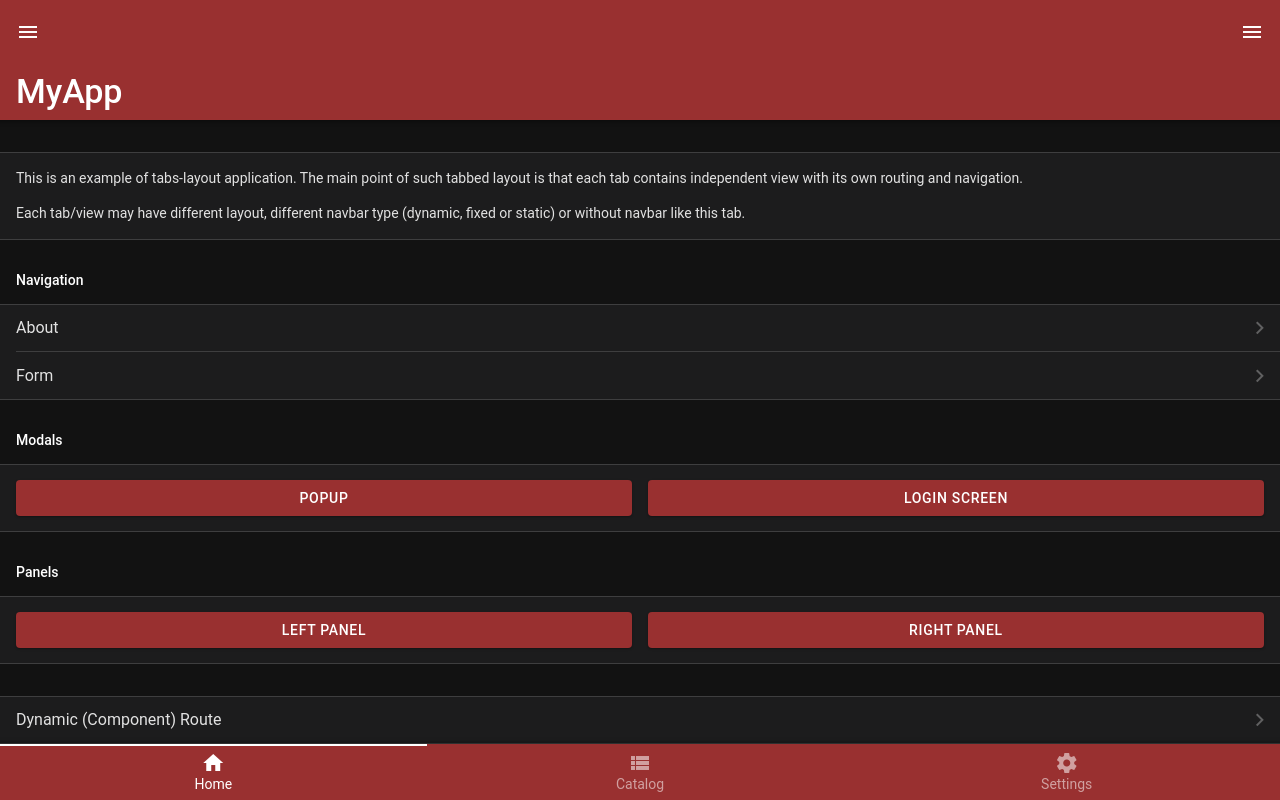
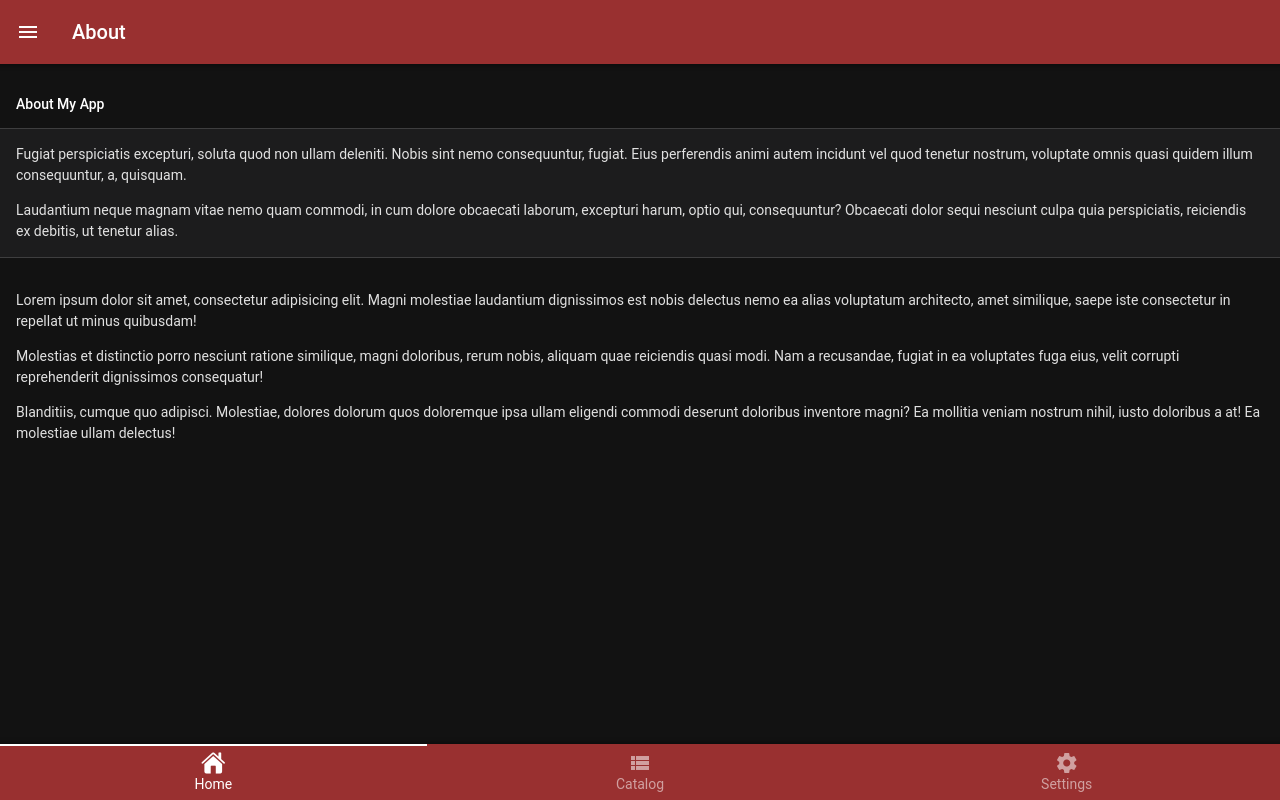
Before and after one commit to Netra-Dawkins/Knight-Mobile-App, a website: page www/index.html in a window 1280 px wide. Drawn offline with Linux system fonts and the light colour scheme.

Commit message:
Home séparée + PageAfterIn & pageInit

```diff
--- a/www/index.html
+++ b/www/index.html
@@ -44,21 +44,21 @@
       </div>
     </div>
     <!-- Right panel with reveal effect-->
-    <div class="panel panel-right panel-reveal theme-dark">
-      <div class="view">
-        <div class="page">
-          <div class="navbar">
-            <div class="navbar-bg"></div>
-            <div class="navbar-inner">
-              <div class="title">Right Panel</div>
-            </div>
-          </div>
-          <div class="page-content">
-            <div class="block">Right panel content goes here</div>
-          </div>
-        </div>
-      </div>
-    </div>
+    <!--<div class="panel panel-right panel-reveal theme-dark">-->
+    <!--  <div class="view">-->
+    <!--    <div class="page">-->
+    <!--      <div class="navbar">-->
+    <!--        <div class="navbar-bg"></div>-->
+    <!--        <div class="navbar-inner">-->
+    <!--          <div class="title">Right Panel</div>-->
+    <!--        </div>-->
+    <!--      </div>-->
+    <!--      <div class="page-content">-->
+    <!--        <div class="block">Right panel content goes here</div>-->
+    <!--      </div>-->
+    <!--    </div>-->
+    <!--  </div>-->
+    <!--</div>-->
 
     <!-- Views/Tabs container -->
     <div class="views tabs safe-areas">
@@ -66,8 +66,7 @@
       <div class="toolbar toolbar-bottom tabbar-labels">
         <div class="toolbar-inner">
           <a href="#view-home" class="tab-link tab-link-active">
-            <i class="icon f7-icons if-not-md">house_fill</i>
-            <i class="icon material-icons if-md">home</i>
+            <i class="icon f7-icons">house_fill</i>
             <span class="tabbar-label">Home</span>
           </a>
           <a href="#view-catalog" class="tab-link">
@@ -84,97 +83,102 @@
       </div>
 
       <!-- Your main view/tab, should have "view-main" class. It also has "tab-active" class -->
-      <div id="view-home" class="view view-main view-init tab tab-active">
-        <div class="page" data-name="home">
-          <!-- Top Navbar -->
-          <div class="navbar navbar-large">
-            <div class="navbar-bg"></div>
-            <div class="navbar-inner">
-              <div class="left">
-                <a href="#" class="link icon-only panel-open" data-panel="left">
-                  <i class="icon f7-icons if-not-md">menu</i>
-                  <i class="icon material-icons if-md">menu</i>
-                </a>
-              </div>
-              <div class="title sliding">MyApp</div>
-              <div class="right">
-                <a href="#" class="link icon-only panel-open" data-panel="right">
-                  <i class="icon f7-icons if-not-md">menu</i>
-                  <i class="icon material-icons if-md">menu</i>
-                </a>
-              </div>
-              <div class="title-large">
-                <div class="title-large-text">MyApp</div>
-              </div>
-            </div>
-          </div>
+      <!--<div id="view-home" class="view view-main view-init tab tab-active">-->
+        <!--<div class="page" data-name="home">-->
+        <!--  &lt;!&ndash; Top Navbar &ndash;&gt;-->
+        <!--  <div class="navbar navbar-large">-->
+        <!--    <div class="navbar-bg"></div>-->
+        <!--    <div class="navbar-inner">-->
+        <!--      <div class="left">-->
+        <!--        <a href="#" class="link icon-only panel-open" data-panel="left">-->
+        <!--          <i class="icon f7-icons if-not-md">menu</i>-->
+        <!--          <i class="icon material-icons if-md">menu</i>-->
+        <!--        </a>-->
+        <!--      </div>-->
+        <!--      <div class="title sliding">MyApp</div>-->
+        <!--      <div class="right">-->
+        <!--        <a href="#" class="link icon-only panel-open" data-panel="right">-->
+        <!--          <i class="icon f7-icons if-not-md">menu</i>-->
+        <!--          <i class="icon material-icons if-md">menu</i>-->
+        <!--        </a>-->
+        <!--      </div>-->
+        <!--      <div class="title-large">-->
+        <!--        <div class="title-large-text">MyApp</div>-->
+        <!--      </div>-->
+        <!--    </div>-->
+        <!--  </div>-->
 
-          <!-- Scrollable page content-->
-          <div class="page-content">
-            <div class="block block-strong">
-              <p>This is an example of tabs-layout application. The main point of such tabbed layout is that each tab contains independent view with its own routing and navigation.</p>
+        <!--  &lt;!&ndash; Scrollable page content&ndash;&gt;-->
+        <!--  <div class="page-content">-->
+        <!--    <div class="block block-strong">-->
+        <!--      <p>This is an example of tabs-layout application. The main point of such tabbed layout is that each tab contains independent view with its own routing and navigation.</p>-->
 
-              <p>Each tab/view may have different layout, different navbar type (dynamic, fixed or static) or without navbar like this tab.</p>
-            </div>
-            <div class="block-title">Navigation</div>
-            <div class="list">
-              <ul>
-                <li>
-                  <a href="/about/" class="item-content item-link">
-                    <div class="item-inner">
-                      <div class="item-title">About</div>
-                    </div>
-                  </a>
-                </li>
-                <li>
-                  <a href="/form/" class="item-content item-link">
-                    <div class="item-inner">
-                      <div class="item-title">Form</div>
-                    </div>
-                  </a>
-                </li>
-              </ul>
-            </div>
+        <!--      <p>Each tab/view may have different layout, different navbar type (dynamic, fixed or static) or without navbar like this tab.</p>-->
+        <!--    </div>-->
+        <!--    <div class="block-title">Navigation</div>-->
+        <!--    <div class="list">-->
+        <!--      <ul>-->
+        <!--        <li>-->
+        <!--          <a href="/about/" class="item-content item-link">-->
+        <!--            <div class="item-inner">-->
+        <!--              <div class="item-title">About</div>-->
+        <!--            </div>-->
+        <!--          </a>-->
+        <!--        </li>-->
+        <!--        <li>-->
+        <!--          <a href="/form/" class="item-content item-link">-->
+        <!--            <div class="item-inner">-->
+        <!--              <div class="item-title">Form</div>-->
+        <!--            </div>-->
+        <!--          </a>-->
+        <!--        </li>-->
+        <!--      </ul>-->
+        <!--    </div>-->
 
-            <div class="block-title">Modals</div>
-            <div class="block block-strong">
-              <div class="row">
-                <div class="col-50">
-                  <a href="#" class="button button-raised button-fill popup-open" data-popup="#my-popup">Popup</a>
-                </div>
-                <div class="col-50">
-                  <a href="#" class="button button-raised button-fill login-screen-open" data-login-screen="#my-login-screen">Login Screen</a>
-                </div>
-              </div>
-            </div>
+        <!--    <div class="block-title">Modals</div>-->
+        <!--    <div class="block block-strong">-->
+        <!--      <div class="row">-->
+        <!--        <div class="col-50">-->
+        <!--          <a href="#" class="button button-raised button-fill popup-open" data-popup="#my-popup">Popup</a>-->
+        <!--        </div>-->
+        <!--        <div class="col-50">-->
+        <!--          <a href="#" class="button button-raised button-fill login-screen-open" data-login-screen="#my-login-screen">Login Screen</a>-->
+        <!--        </div>-->
+        <!--      </div>-->
+        <!--    </div>-->
 
-            <div class="block-title">Panels</div>
-            <div class="block block-strong">
-              <div class="row">
-                <div class="col-50">
-                  <a href="#" class="button button-raised button-fill panel-open" data-panel="left">Left Panel</a>
-                </div>
-                <div class="col-50">
-                  <a href="#" class="button button-raised button-fill panel-open" data-panel="right">Right Panel</a>
-                </div>
-              </div>
-            </div>
+        <!--    <div class="block-title">Panels</div>-->
+        <!--    <div class="block block-strong">-->
+        <!--      <div class="row">-->
+        <!--        <div class="col-50">-->
+        <!--          <a href="#" class="button button-raised button-fill panel-open" data-panel="left">Left Panel</a>-->
+        <!--        </div>-->
+        <!--        <div class="col-50">-->
+        <!--          <a href="#" class="button button-raised button-fill panel-open" data-panel="right">Right Panel</a>-->
+        <!--        </div>-->
+        <!--      </div>-->
+        <!--    </div>-->
 
-            <div class="list links-list">
-              <ul>
-                <li>
-                  <a href="/dynamic-route/blog/45/post/125/?foo=bar#about">Dynamic (Component) Route</a>
-                </li>
-                <li>
-                  <a href="/load-something-that-doesnt-exist/">Default Route (404)</a>
-                </li>
-                <li>
-                  <a href="/request-and-load/user/123456/">Request Data & Load</a>
-                </li>
-              </ul>
-            </div>
-          </div>
-        </div>
+        <!--    <div class="list links-list">-->
+        <!--      <ul>-->
+        <!--        <li>-->
+        <!--          <a href="/dynamic-route/blog/45/post/125/?foo=bar#about">Dynamic (Component) Route</a>-->
+        <!--        </li>-->
+        <!--        <li>-->
+        <!--          <a href="/load-something-that-doesnt-exist/">Default Route (404)</a>-->
+        <!--        </li>-->
+        <!--        <li>-->
+        <!--          <a href="/request-and-load/user/123456/">Request Data & Load</a>-->
+        <!--        </li>-->
+        <!--      </ul>-->
+        <!--    </div>-->
+        <!--  </div>-->
+        <!--</div>-->
+      <!--</div>-->
+
+      <!-- Home View -->
+      <div id="view-home" class="view view-init tab tab-active" data-name="home" data-url="/home/">
+        <!-- Catalog page will be loaded here dynamically from /catalog/ route -->
       </div>
 
       <!-- Catalog View -->
@@ -212,46 +216,46 @@
     </div>
 
     <!-- Login Screen -->
-    <div class="login-screen" id="my-login-screen">
-      <div class="view">
-        <div class="page">
-          <div class="page-content login-screen-content">
-            <div class="login-screen-title">Login</div>
-            <div class="list">
-              <ul>
-                <li class="item-content item-input">
-                  <div class="item-inner">
-                    <div class="item-title item-label">Username</div>
-                    <div class="item-input-wrap">
-
-                      <input type="text" name="username" placeholder="Your username"/>
-                    </div>
-                  </div>
-                </li>
-                <li class="item-content item-input">
-                  <div class="item-inner">
-                    <div class="item-title item-label">Password</div>
-                    <div class="item-input-wrap">
-
-                      <input type="password" name="password" placeholder="Your password"/>
-                    </div>
-                  </div>
-                </li>
-              </ul>
-            </div>
-            <div class="list">
-              <ul>
-                <li>
-
-                  <a href="#" class="item-link list-button login-button">Sign In</a>
-                </li>
-              </ul>
-              <div class="block-footer">Some text about login information.<br/>Click "Sign In" to close Login Screen</div>
-            </div>
-          </div>
-        </div>
-      </div>
-    </div>
+    <!--<div class="login-screen" id="my-login-screen">-->
+    <!--  <div class="view">-->
+    <!--    <div class="page">-->
+    <!--      <div class="page-content login-screen-content">-->
+    <!--        <div class="login-screen-title">Login</div>-->
+    <!--        <div class="list">-->
+    <!--          <ul>-->
+    <!--            <li class="item-content item-input">-->
+    <!--              <div class="item-inner">-->
+    <!--                <div class="item-title item-label">Username</div>-->
+    <!--                <div class="item-input-wrap">-->
+    <!--                  -->
+    <!--                  <input type="text" name="username" placeholder="Your username"/>-->
+    <!--                </div>-->
+    <!--              </div>-->
+    <!--            </li>-->
+    <!--            <li class="item-content item-input">-->
+    <!--              <div class="item-inner">-->
+    <!--                <div class="item-title item-label">Password</div>-->
+    <!--                <div class="item-input-wrap">-->
+    <!--                  -->
+    <!--                  <input type="password" name="password" placeholder="Your password"/>-->
+    <!--                </div>-->
+    <!--              </div>-->
+    <!--            </li>-->
+    <!--          </ul>-->
+    <!--        </div>-->
+    <!--        <div class="list">-->
+    <!--          <ul>-->
+    <!--            <li>-->
+    <!--              -->
+    <!--              <a href="#" class="item-link list-button login-button">Sign In</a>-->
+    <!--            </li>-->
+    <!--          </ul>-->
+    <!--          <div class="block-footer">Some text about login information.<br/>Click "Sign In" to close Login Screen</div>-->
+    <!--        </div>-->
+    <!--      </div>-->
+    <!--    </div>-->
+    <!--  </div>-->
+    <!--</div>-->
   </div>
   <!-- CORDOVA_PLACEHOLDER_DONT_REMOVE -->
   <!-- Framework7 library -->
--- /dev/null
+++ b/www/pages/home.html
@@ -0,0 +1,26 @@
+<div class="page" data-name="home">
+  <div class="navbar">
+    <div class="navbar-bg"></div>
+    <div class="navbar-inner sliding">
+      <div class="left">
+        <a href="#" class="link icon-only panel-open" data-panel="left">
+          <i class="icon f7-icons if-not-md">menu</i>
+          <i class="icon material-icons if-md">menu</i>
+        </a>
+      </div>
+      <div class="title">About</div>
+    </div>
+  </div>
+  <div class="page-content">
+    <div class="block-title">About My App</div>
+    <div class="block block-strong">
+      <p>Fugiat perspiciatis excepturi, soluta quod non ullam deleniti. Nobis sint nemo consequuntur, fugiat. Eius perferendis animi autem incidunt vel quod tenetur nostrum, voluptate omnis quasi quidem illum consequuntur, a, quisquam.</p>
+      <p>Laudantium neque magnam vitae nemo quam commodi, in cum dolore obcaecati laborum, excepturi harum, optio qui, consequuntur? Obcaecati dolor sequi nesciunt culpa quia perspiciatis, reiciendis ex debitis, ut tenetur alias.</p>
+    </div>
+    <div class="block">
+      <p>Lorem ipsum dolor sit amet, consectetur adipisicing elit. Magni molestiae laudantium dignissimos est nobis delectus nemo ea alias voluptatum architecto, amet similique, saepe iste consectetur in repellat ut minus quibusdam!</p>
+      <p>Molestias et distinctio porro nesciunt ratione similique, magni doloribus, rerum nobis, aliquam quae reiciendis quasi modi. Nam a recusandae, fugiat in ea voluptates fuga eius, velit corrupti reprehenderit dignissimos consequatur!</p>
+      <p>Blanditiis, cumque quo adipisci. Molestiae, dolores dolorum quos doloremque ipsa ullam eligendi commodi deserunt doloribus inventore magni? Ea mollitia veniam nostrum nihil, iusto doloribus a at! Ea molestiae ullam delectus!</p>
+    </div>
+  </div>
+</div>
```
Also changed, not shown: www/js/routes.js (+12 -0 lines).
